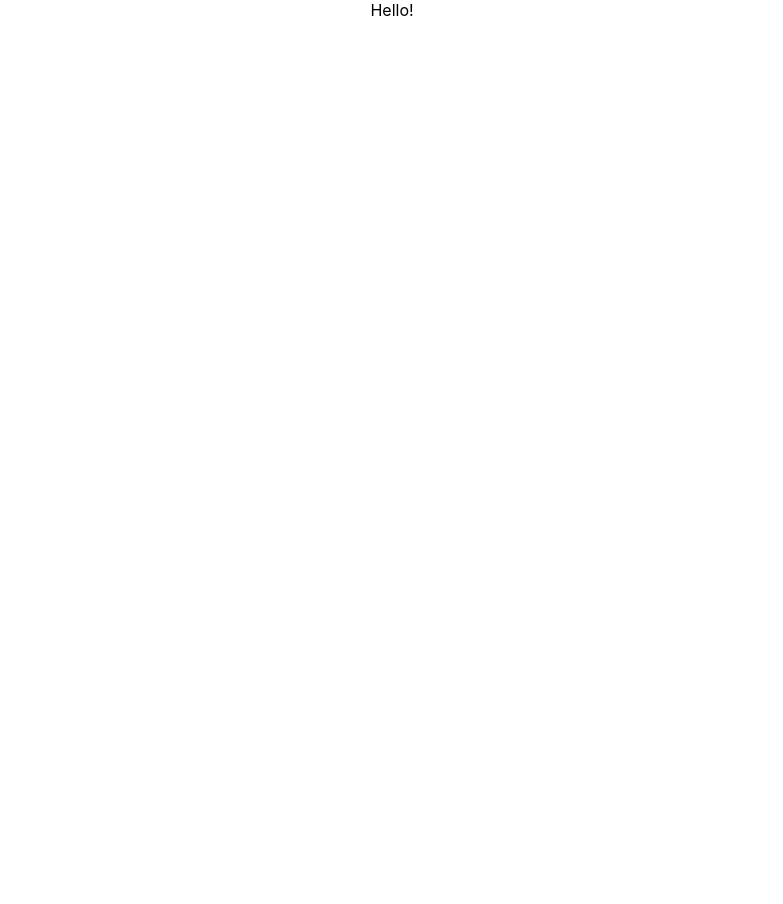
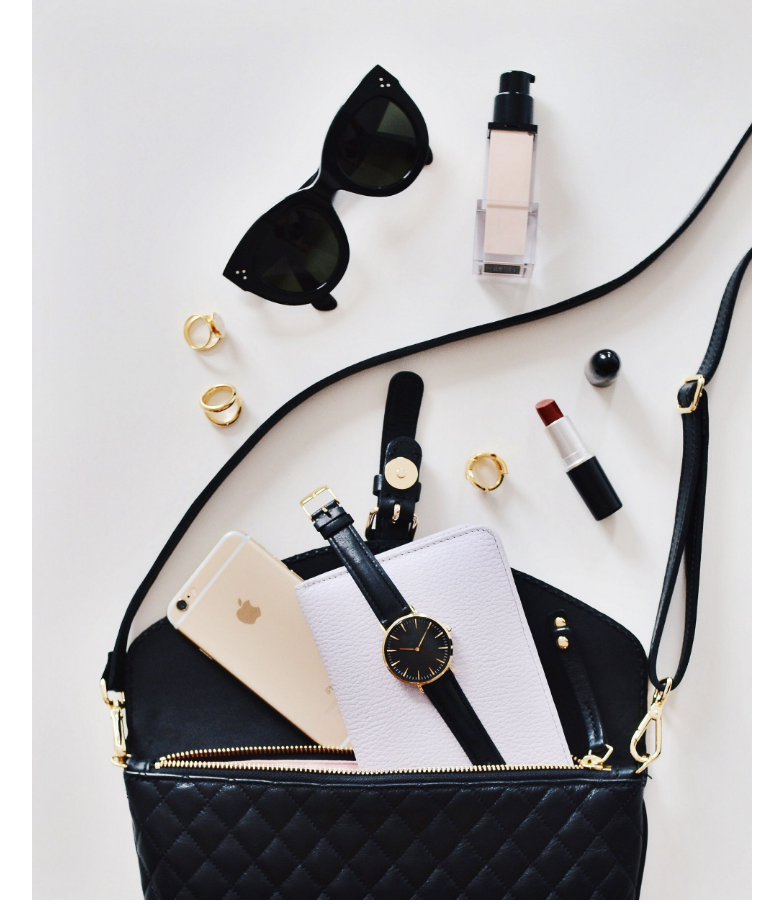
Before and after one commit to WPO-Team-01/wanted-codestates-project-1-5, a React (Create React App) app: page / in a window 1280 px wide. Shown: the whole page, without its empty margins (248-1031 px from the left). Before the commit the page ends 800 px from the top, so only its background shows below. Built offline with nearby package versions, Linux system fonts and the light colour scheme.

Commit message:
update drag

```diff
--- a/src/App.js
+++ b/src/App.js
@@ -1,9 +1,10 @@
 import './App.css';
+import ImageDragPage from './pages/ImageDragPage';
 
 function App() {
   return (
     <div className="App">
-      Hello!
+      <ImageDragPage />
     </div>
   );
 }
--- /dev/null
+++ b/src/components/DragCanvas.js
@@ -0,0 +1,131 @@
+import React, { useEffect, useRef, useState } from "react";
+import styled from "styled-components";
+
+const DragCanvas = styled.canvas`
+  background: no-repeat center/100% url("/assets/sampleImage.jpg");
+`;
+
+const DragConvas = () => {
+  const [registerItems, setRegisterItems] = useState(
+    JSON.parse(localStorage.getItem("registerItems"))
+  );
+  const canvasRef = useRef(null);
+  const [ctx, setCtx] = useState();
+  const [draw, setDraw] = useState(false);
+
+  const [startX, setStartX] = useState();
+  const [startY, setStartY] = useState();
+  const [endX, setEndX] = useState();
+  const [endY, setEndY] = useState();
+
+  useEffect(() => {
+    const canvas = canvasRef.current;
+    setCtx(canvas?.getContext("2d"));
+
+    if (ctx) {
+      ctx.clearRect(0, 0, ctx.canvas.width, ctx.canvas.height);
+
+      if (!registerItems) {
+        localStorage.setItem("registerItems", JSON.stringify([]));
+        setRegisterItems(JSON.parse(localStorage.getItem("registerItems")));
+      } else {
+        let initRegisterItems = JSON.parse(
+          localStorage.getItem("registerItems")
+        );
+
+        initRegisterItems.forEach((elem) => {
+          ctx.strokeStyle = "rgb(34, 180, 250)";
+          ctx.lineWidth = 0.8;
+          ctx.strokeRect(
+            elem.itemStartX,
+            elem.itemStartY,
+            elem.itemEndX - elem.itemStartX,
+            elem.itemEndY - elem.itemStartY
+          );
+          ctx.fillStyle = "rgba(235, 212, 0, 0.2)";
+          ctx.fillRect(
+            elem.itemStartX,
+            elem.itemStartY,
+            elem.itemEndX - elem.itemStartX,
+            elem.itemEndY - elem.itemStartY
+          );
+        });
+      }
+    }
+  }, [ctx, registerItems, draw]);
+
+  const drawStart = (e) => {
+    setDraw(true);
+    setStartX(e.clientX - ctx.canvas.offsetLeft);
+    setStartY(e.clientY - ctx.canvas.offsetTop);
+  };
+
+  const drawMove = (e) => {
+    if (draw) {
+      ctx.clearRect(0, 0, ctx.canvas.width, ctx.canvas.height);
+
+      setEndX(e.clientX - ctx.canvas.offsetLeft);
+      setEndY(e.clientY - ctx.canvas.offsetTop);
+
+      ctx.strokeStyle = "red";
+      ctx.lineWidth = 0.5;
+      ctx.strokeRect(startX, startY, endX - startX, endY - startY);
+
+      ctx.fillStyle = "rgba(200, 0, 100, 0.2)";
+      ctx.fillRect(startX, startY, endX - startX, endY - startY);
+    }
+  };
+
+  const drawEnd = () => {
+    if (endX && endY) {
+      let registerItem = window.prompt("영역의 이름은 무엇인가요?");
+      if (registerItem) {
+        ctx.clearRect(0, 0, ctx.canvas.width, ctx.canvas.height);
+        let getRegisterItems = JSON.parse(
+          localStorage.getItem("registerItems")
+        );
+
+        let item = {
+          itemName: registerItem,
+          itemStartX: startX,
+          itemStartY: startY,
+          itemEndX: endX,
+          itemEndY: endY,
+        };
+
+        getRegisterItems.push(item);
+        localStorage.setItem("registerItems", JSON.stringify(getRegisterItems));
+        setRegisterItems((registerItems) => [...registerItems, item]);
+      }
+    }
+    setDraw(false);
+    setStartX();
+    setStartY();
+    setEndX();
+    setEndY();
+  };
+
+  const drawOut = () => {
+    if (draw) {
+      setDraw(false);
+      setStartX();
+      setStartY();
+      setEndX();
+      setEndY();
+    }
+  };
+
+  return (
+      <DragCanvas
+        ref={canvasRef}
+        width={720}
+        height={900}
+        onMouseDown={(e) => drawStart(e)}
+        onMouseMove={(e) => drawMove(e)}
+        onMouseUp={drawEnd}
+        onMouseOut={drawOut}
+      />
+  );
+};
+
+export default DragConvas;
--- a/src/components/Sample.js
+++ /dev/null
@@ -1 +0,0 @@
-console.log("sample");
--- a/src/pages/ImageDragPage.js
+++ b/src/pages/ImageDragPage.js
@@ -1 +1,11 @@
-console.log("dragpage");
+import DragConvas from "../components/DragCanvas"
+
+const ImageDragPage = () => {
+    return (
+      <div>
+          <DragConvas/>
+      </div>
+    );
+};
+
+export default ImageDragPage;
```
Also changed, not shown: public/assets/sampleImage.jpg (added).
